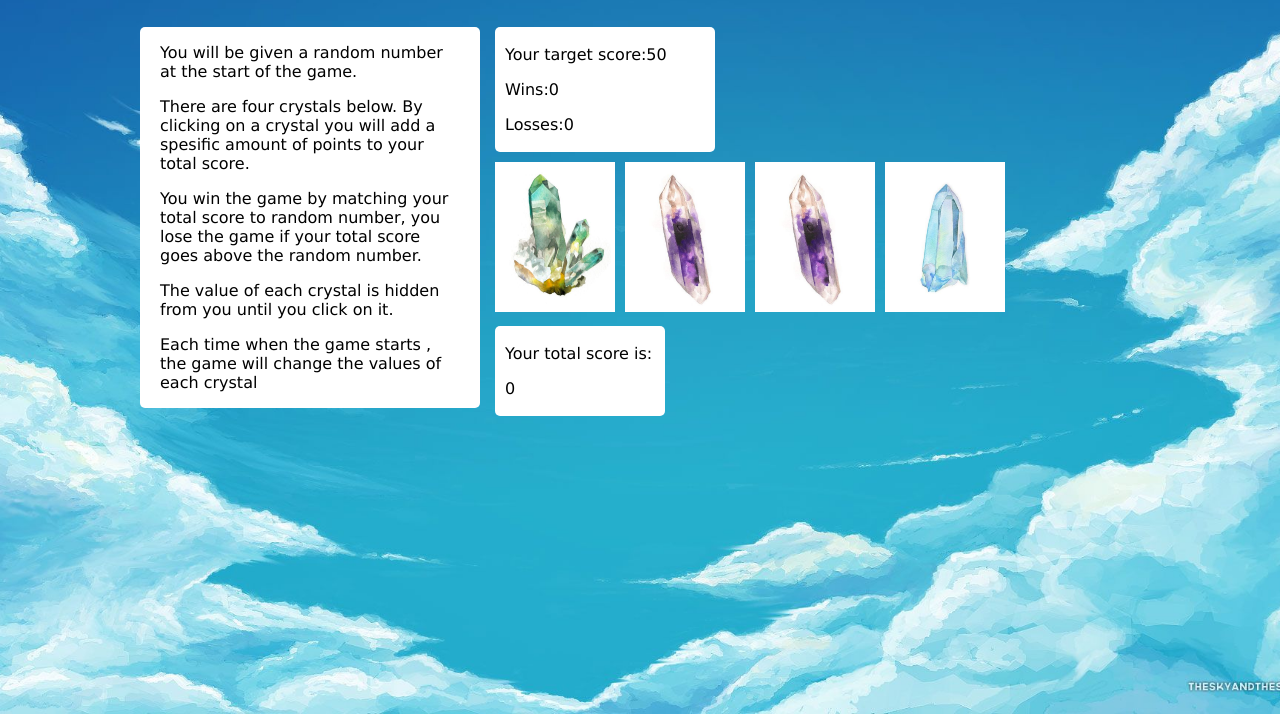
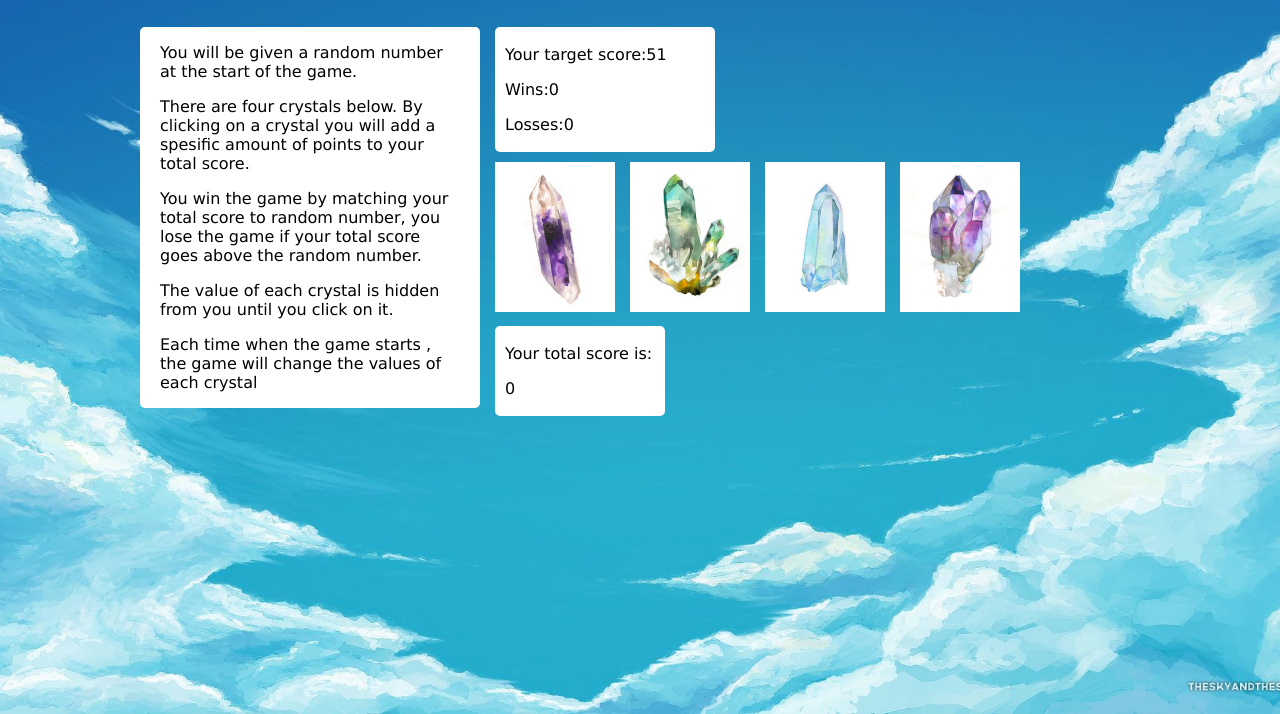
Before and after one commit to tiurzm/Unit-4-Game, a plain HTML site: page index.html in a window 1280 px wide. Shown: the part 86-800 px from the top of the page. Drawn offline with nearby package versions, Linux system fonts and the light colour scheme.

Commit message:
<COMMENT>

```diff
--- a/assets/javascript/game.js
+++ b/assets/javascript/game.js
@@ -1,43 +1,41 @@
 $(document).ready(function(){
     var targetScore = "";
-    for(var i = 0; i < 1; i++) {
-        var randomScore = Math.round(Math.random()*120);
-        targetScore = randomScore;
-        $("#target-score").text(targetScore);
-        console.log(targetScore);
-    }
+    var randomScore = Math.round(Math.random()*120)+1;
+    targetScore = randomScore;
+    console.log(typeof targetScore);
+    $("#target-score").text(targetScore);
+    // console.log(targetScore);
 
-    var numArray = [4, 5, 6, 7];
-    for(var j = 0; j < numArray.length; j++){
-        var crystal = $("<img>");
-        crystal.addClass("image");
-        crystal.attr("src", "./assets/images/1.jpg");
-        crystal.attr("data-value", numArray[j]);
-        $("#pictures").append(crystal);
+    for(var i = 0; i < 4; i++){
+        var numArray = "";
+        var randomNumber= Math.round(Math.random()*11)+1;
+        numArray = randomNumber;
+        console.log(typeof numArray);
+        $(".vl").attr("data-value", numArray);
     };
-    $(".image").first().attr("src", "./assets/images/2.jpg");
-    $(".image").last().attr("src", "./assets/images/3.jpg");
 
 
-    var counter = 0;
-    var winScore = [];
-    var losseScore = [];
-    $(".image").on("click", function(){
-        var value = ($(this).attr("data-value"));
-        value = parseInt(value);
-        counter = counter + value;
-        if(counter === targetScore){
-            alert("you win");
-            winScore++;
-            $("#wins").text(winScore);
-        } else if (counter > targetScore) {
-            alert("You lose!!");
-            console.log(losseScore);
-            losseScore++;
-            $("#losses").text(losseScore);
-        }
-        $("#total-score").text(counter);
-    });
+
+
+    // var counter = 0;
+    // var winScore = [];
+    // var losseScore = [];
+    // $(".image").on("click", function(){
+    //     var value = ($(this).attr("data-value"));
+    //     value = parseInt(value);
+    //     counter = counter + value;
+    //     if(counter === targetScore){
+    //         alert("you win");
+    //         winScore++;
+    //         $("#wins").text(winScore);
+    //     } else if (counter > targetScore) {
+    //         alert("You lose!!");
+    //         console.log(losseScore);
+    //         losseScore++;
+    //         $("#losses").text(losseScore);
+    //     }
+    //     $("#total-score").text(counter);
+    // });
 
 
 });
--- a/index.html
+++ b/index.html
@@ -26,10 +26,10 @@
                 <p>Losses:<span id="losses">0</span></p>
             </div>
             <div id="pictures">
-                <!-- <img src="./assets/images/1.jpg" alt="">
-                <img src="./assets/images/2.jpg" alt="">
-                <img src="./assets/images/3.jpg" alt="">
-                <img src="./assets/images/4.jpg" alt=""> -->
+                <img class="vl" src="./assets/images/1.jpg" alt="">
+                <img class="vl" src="./assets/images/2.jpg" alt="">
+                <img class="vl" src="./assets/images/3.jpg" alt="">
+                <img class="vl" src="./assets/images/4.jpg" alt="">
             </div>
             <div class="score">
                 <p>Your total score is:</p>
```
